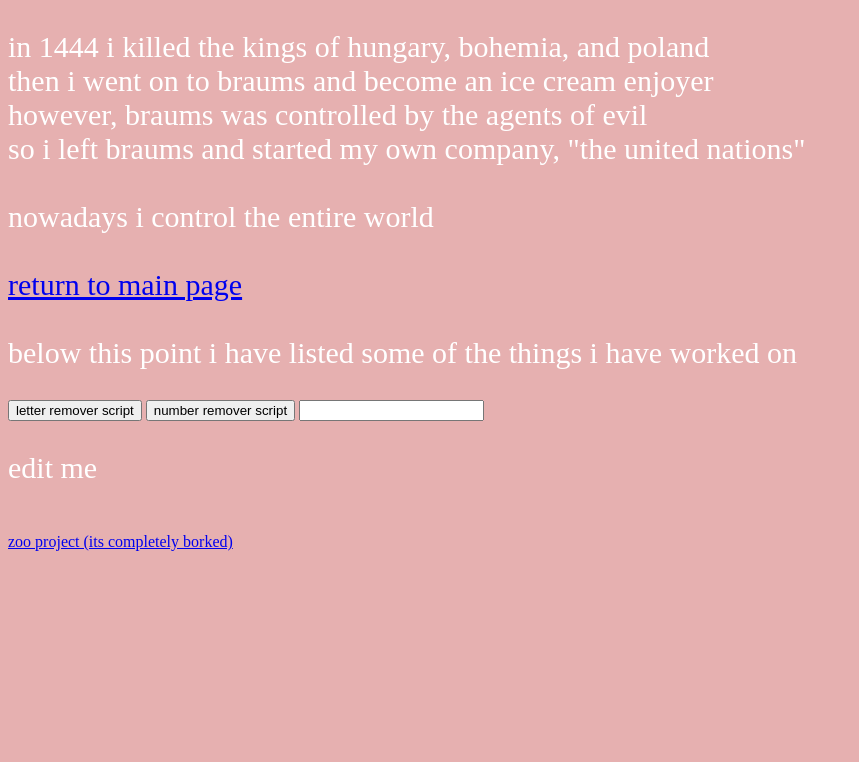
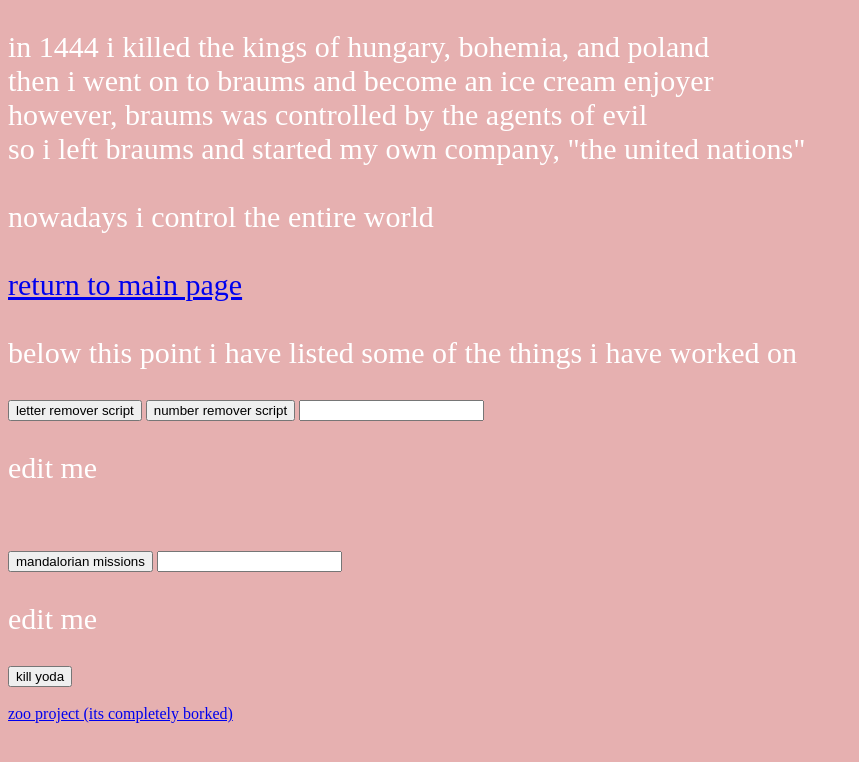
Before and after one commit to blueberryenjoyer/ligmerReturns, a plain HTML site: page resume.html in a window 1280 px wide. Shown: the whole page, without its empty margins (0-859 px from the left). Drawn offline with Linux system fonts and the light colour scheme.

Commit message:
baby yoda. added him to resume and killed him

```diff
--- a/removeletterforresume.js
+++ b/removeletterforresume.js
@@ -24,3 +24,24 @@ function removenumbers2() {
     }
     document.getElementById("ligma").innerHTML = outputnumber.join("")
 }
+
+
+let babyisdead = false
+
+function paytaxestothedevil() {
+    if (babyisdead === false) {
+        let mission = document.getElementById('yodatext').value
+        let taxedincome = mission * 0.8
+        let surplus = taxedincome - 500
+        document.getElementById("yoda").innerHTML = surplus
+    }
+    else {
+        let mission = document.getElementById('yodatext').value
+        let taxedincome = mission
+        let surplus = taxedincome - 300
+        document.getElementById("yoda").innerHTML = surplus
+    }
+}
+function killyoda() {
+    babyisdead = true
+}
--- a/resume.html
+++ b/resume.html
@@ -33,6 +33,13 @@
 
 
     <br>
+    <br>
+    <button onclick="(paytaxestothedevil())">mandalorian missions</button>
+    <input type="text" id="yodatext" value="">
+    <p id="yoda">edit me</p>
+    <button onclick="(killyoda())">kill yoda</button>
+    <br>
+    <br>
     <a href="newzoo.html">zoo project (its completely borked)</a>
 </body>
 
```
Also changed, not shown: babyyoda.js (added, +30 -0 lines).
